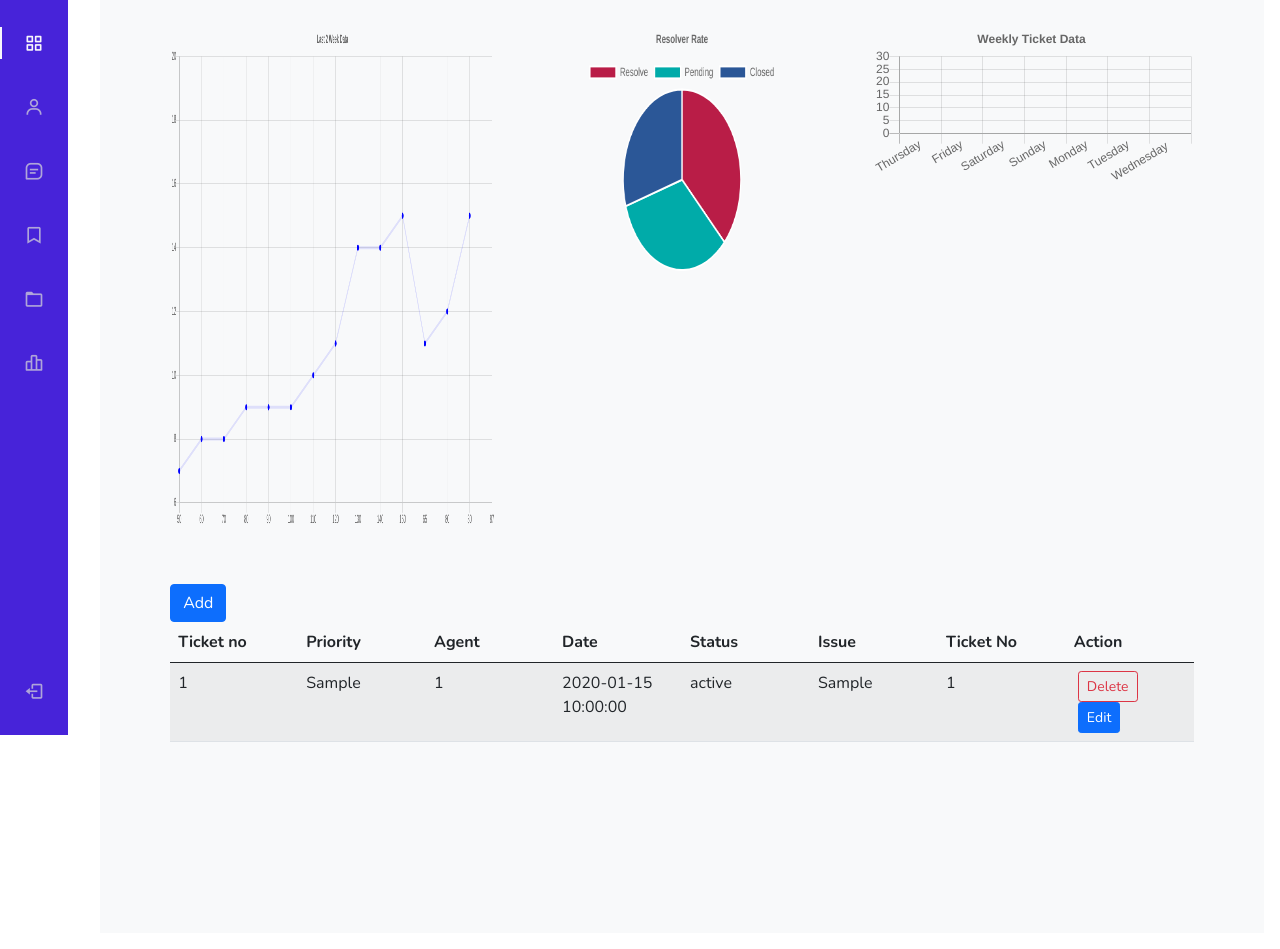
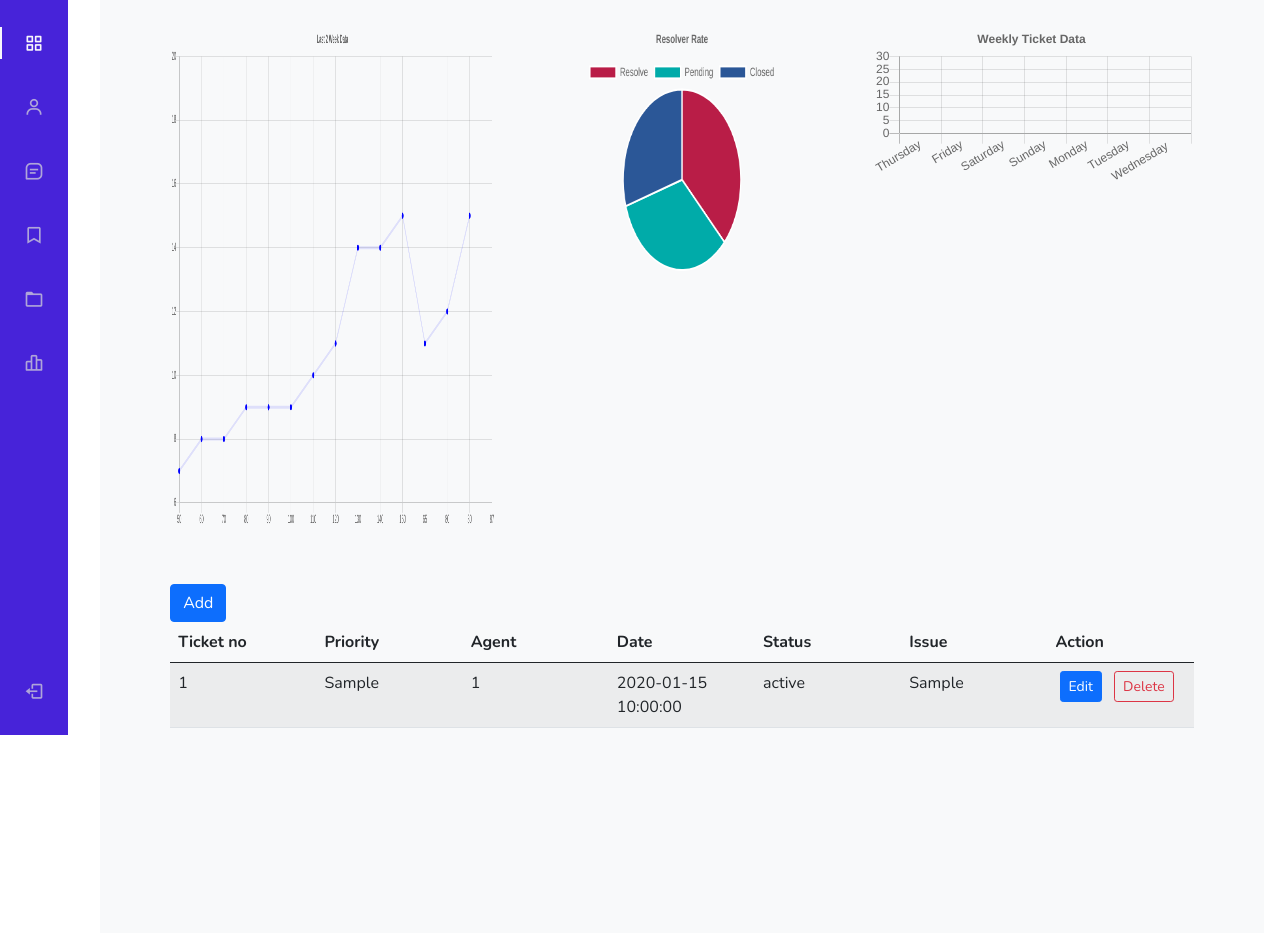
Before and after one commit to birendramondal/TicketTool, a Flask app: page / in a window 1280 px wide. Shown: the part 65-1014 px from the top of the page. Run offline with Flask 2, Linux system fonts and the light colour scheme; tables that the repository leaves empty or names only in its code hold one stand-in row (values such as "Sample post"); some libraries are stand-ins or nearby versions.

Commit message:
remove Ticket Number column

```diff
--- a/templates/index.html
+++ b/templates/index.html
@@ -33,7 +33,6 @@
                         <th scope="col">Date</th>
                         <th scope="col">Status</th>
                         <th scope="col">Issue</th>
-                        <th scope="col">Ticket No</th>
                         <th scope="col">Action</th>
 
                     </tr>
@@ -48,11 +47,11 @@
                         <td>{{user.5}}</td>
                         <td>{{user.2}}</td>
                         <td>{{user.4}}</td>
-                        <td>{{user.0}}</td>
                         <td>
                             <!-- <button action='/update/{{user}}' method='post' type="button" class="btn btn-outline-success btn-sm mx-1">Update</button> -->
+                            <a href="/update/{{user.0}}" method='post' type="button" class="btn btn-primary btn-sm mx-1">Edit</a>
                             <a href="/delete/{{user.0}}" method='post' type="button" class="btn btn-outline-danger btn-sm mx-1">Delete</a>
-                            <a href="/update/{{user.0}}" method='post' type="button" class="btn btn-primary btn-sm mx-1">Edit</a>
+
                         </td>
                     </tr>
                     {% endfor %}
```
